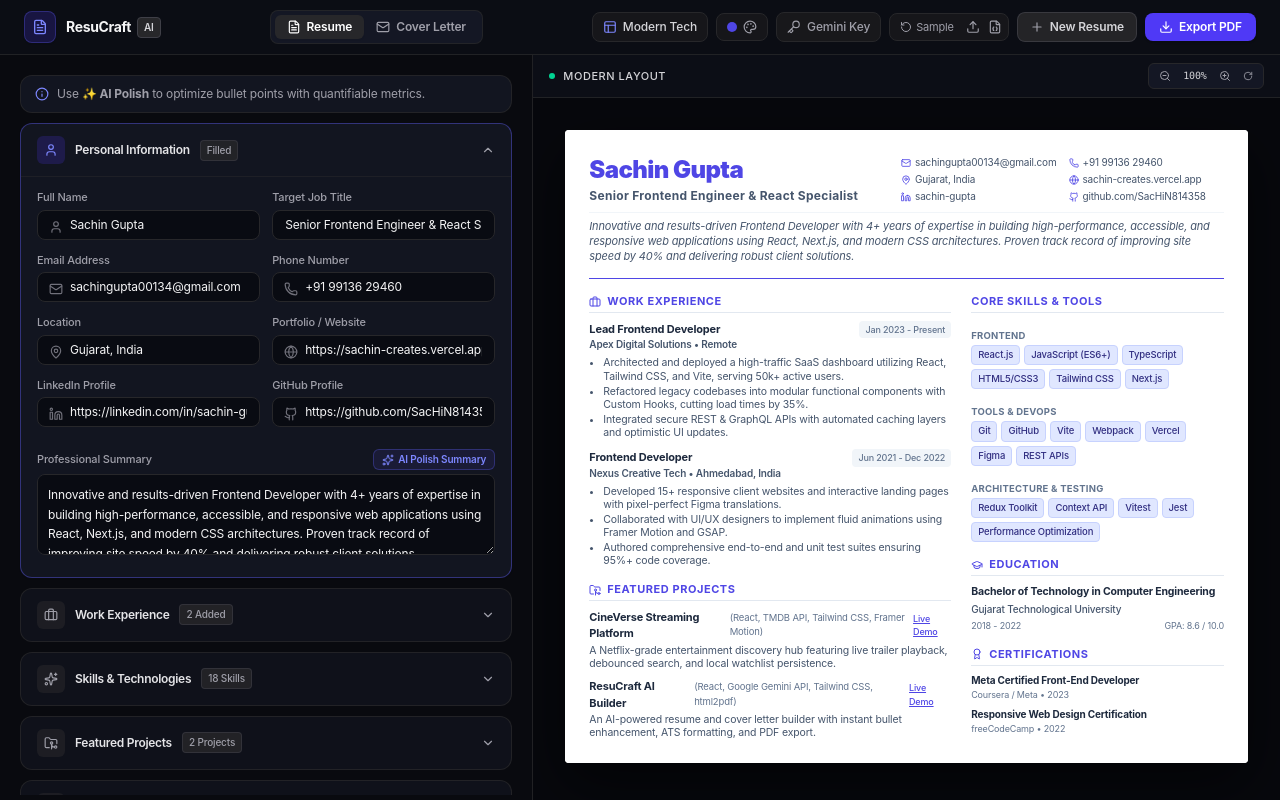
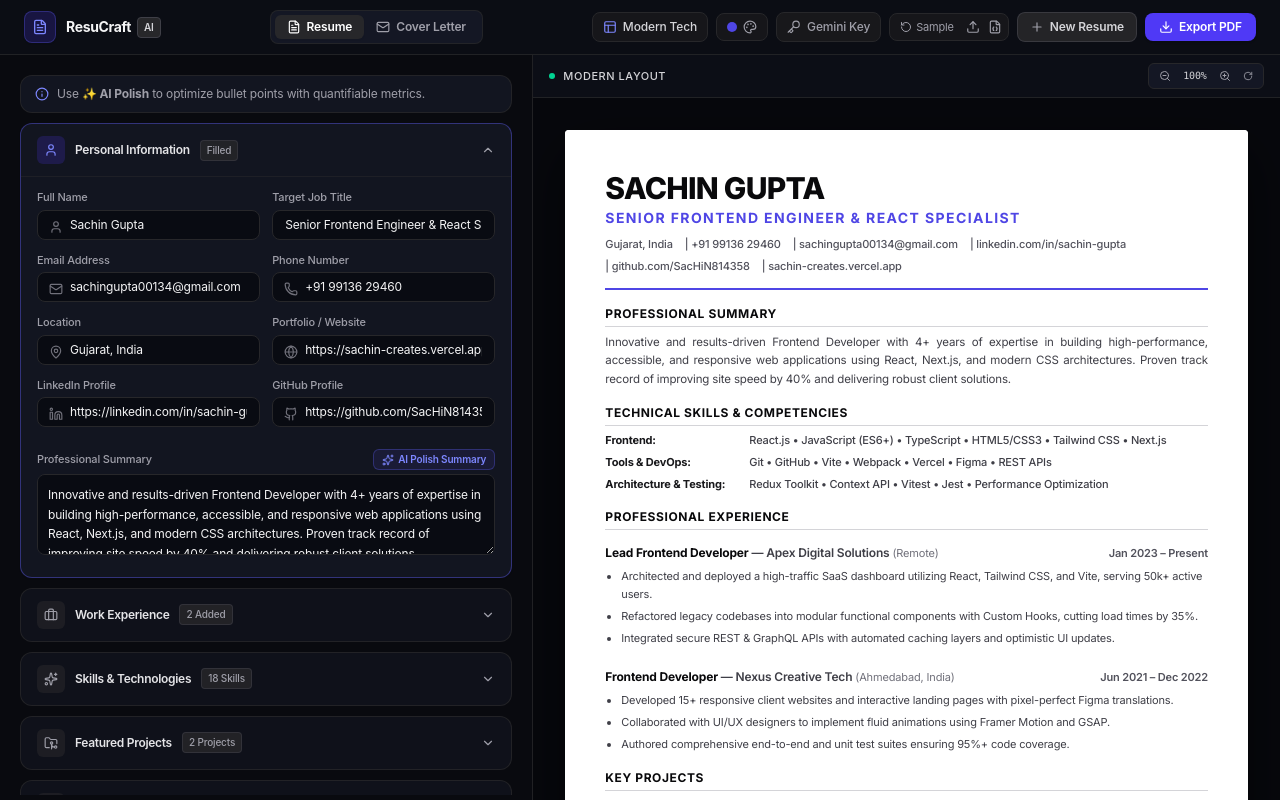
Before and after one commit to SacHiN814358/ai-resume-builder, a React (Vite) app: page / in a window 1280 px wide. Shown: the top 800 px of the page. Built offline with nearby package versions, Linux system fonts and the light colour scheme.

Commit message:
Redesign to clean standard single-column ATS resume layout with natural whitespace and remove artificial outer borders

```diff
--- a/src/templates/ModernTemplate.jsx
+++ b/src/templates/ModernTemplate.jsx
@@ -6,95 +6,84 @@
   const { personalInfo, experiences, education, skills, projects, certifications } = data;
 
   return (
-    <div className="w-full bg-white text-slate-800 p-6 flex flex-col font-sans leading-normal text-left selection:bg-indigo-100 print-page" style={{ color: '#1e293b' }}>
+    <div className="w-full bg-white text-zinc-900 p-10 font-sans leading-relaxed text-left selection:bg-indigo-100 print-page" style={{ color: '#111827', fontFamily: 'Inter, system-ui, -apple-system, sans-serif' }}>
 
-      {/* Header Banner */}
-      <div className="resume-header-section border-b pb-3.5 mb-3.5" style={{ borderColor: theme.primary }}>
-        <div className="flex flex-col md:flex-row md:items-end justify-between gap-3">
-          <div>
-            <h1 className="text-2xl font-black tracking-tight mb-0.5" style={{ color: theme.primary }}>
+      {/* 1. Clean Top Header */}
+      <div className="resume-header-section pb-3 mb-4 border-b-2" style={{ borderColor: theme.primary }}>
+        <h1 className="text-2xl sm:text-3xl font-extrabold uppercase tracking-tight text-zinc-950 mb-0.5">
           {personalInfo.fullName || 'Your Full Name'}
         </h1>
-            <p className="text-xs font-bold tracking-wide text-slate-600">
+        <p className="text-xs sm:text-sm font-bold uppercase tracking-widest mb-2" style={{ color: theme.primary }}>
           {personalInfo.jobTitle || 'Target Job Title'}
         </p>
-          </div>
 
-          {/* Contact Details Grid */}
-          <div className="grid grid-cols-2 gap-x-3 gap-y-0.5 text-[10px] text-slate-600">
-            {personalInfo.email && (
-              <div className="flex items-center gap-1">
-                <Mail className="w-2.5 h-2.5 shrink-0" style={{ color: theme.primary }} />
-                <span className="truncate">{personalInfo.email}</span>
-              </div>
+        {/* One-Line Clean Contact Bar */}
+        <div className="flex flex-wrap items-center gap-x-3 gap-y-1 text-[11px] text-zinc-600 font-medium">
+          {personalInfo.location && <span>{personalInfo.location}</span>}
+          {personalInfo.phone && <span>| {personalInfo.phone}</span>}
+          {personalInfo.email && <span>| {personalInfo.email}</span>}
+          {personalInfo.linkedin && (
+            <span>| {personalInfo.linkedin.replace(/^https?:\/\/(www\.)?/, '')}</span>
           )}
-            {personalInfo.phone && (
-              <div className="flex items-center gap-1">
-                <Phone className="w-2.5 h-2.5 shrink-0" style={{ color: theme.primary }} />
-                <span>{personalInfo.phone}</span>
-              </div>
-            )}
-            {personalInfo.location && (
-              <div className="flex items-center gap-1">
-                <MapPin className="w-2.5 h-2.5 shrink-0" style={{ color: theme.primary }} />
-                <span>{personalInfo.location}</span>
-              </div>
+          {personalInfo.github && (
+            <span>| {personalInfo.github.replace(/^https?:\/\/(www\.)?/, '')}</span>
           )}
           {personalInfo.website && (
-              <div className="flex items-center gap-1">
-                <Globe className="w-2.5 h-2.5 shrink-0" style={{ color: theme.primary }} />
-                <span className="truncate">{personalInfo.website.replace(/^https?:\/\//, '')}</span>
-              </div>
-            )}
-            {personalInfo.linkedin && (
-              <div className="flex items-center gap-1">
-                <LinkedinIcon className="w-2.5 h-2.5 shrink-0" style={{ color: theme.primary }} />
-                <span className="truncate">{personalInfo.linkedin.replace(/^https?:\/\/(www\.)?linkedin\.com\/in\//, '')}</span>
-              </div>
-            )}
-            {personalInfo.github && (
-              <div className="flex items-center gap-1">
-                <GithubIcon className="w-2.5 h-2.5 shrink-0" style={{ color: theme.primary }} />
-                <span className="truncate">{personalInfo.github.replace(/^https?:\/\//, '')}</span>
-              </div>
+            <span>| {personalInfo.website.replace(/^https?:\/\/(www\.)?/, '')}</span>
           )}
         </div>
       </div>
 
-        {/* Summary */}
+      {/* 2. Professional Summary */}
       {personalInfo.summary && (
-          <p className="mt-2 text-[11px] text-slate-600 leading-snug border-t border-slate-100 pt-1.5 italic">
+        <div className="mb-4">
+          <h2 className="text-xs font-bold uppercase tracking-wider text-zinc-950 pb-1 mb-1.5 border-b border-zinc-300">
+            Professional Summary
+          </h2>
+          <p className="text-[11.5px] text-zinc-700 leading-relaxed text-justify">
             {personalInfo.summary}
           </p>
+        </div>
       )}
+
+      {/* 3. Core Competencies / Technical Skills */}
+      {skills && skills.length > 0 && (
+        <div className="mb-4">
+          <h2 className="text-xs font-bold uppercase tracking-wider text-zinc-950 pb-1 mb-1.5 border-b border-zinc-300">
+            Technical Skills & Competencies
+          </h2>
+          <div className="space-y-1 text-[11px]">
+            {skills.map((cat, idx) => (
+              <div key={idx} className="flex items-baseline">
+                <span className="font-bold text-zinc-900 w-36 shrink-0">{cat.category}:</span>
+                <span className="text-zinc-700 font-medium">{cat.items && cat.items.join(' • ')}</span>
               </div>
+            ))}
+          </div>
+        </div>
+      )}
 
-      {/* Main Two-Column Layout */}
-      <div className="grid grid-cols-12 gap-5">
-
-        {/* Left / Main Column (7 cols): Experience & Projects */}
-        <div className="col-span-7 space-y-3.5">
-
-          {/* Work Experience */}
+      {/* 4. Professional Work Experience */}
       {experiences && experiences.length > 0 && (
-            <section>
-              <h2 className="text-[11px] font-bold uppercase tracking-wider flex items-center gap-1.5 pb-0.5 mb-2 border-b border-slate-200" style={{ color: theme.primary }}>
-                <Briefcase className="w-3 h-3" /> Work Experience
+        <div className="mb-4">
+          <h2 className="text-xs font-bold uppercase tracking-wider text-zinc-950 pb-1 mb-2 border-b border-zinc-300">
+            Professional Experience
           </h2>
-              <div className="space-y-2.5">
+          <div className="space-y-3.5">
             {experiences.map(exp => (
-                  <div key={exp.id} className="space-y-0.5">
-                    <div className="flex items-start justify-between">
+              <div key={exp.id} className="space-y-1">
+                <div className="flex items-baseline justify-between">
                   <div>
-                        <h3 className="text-[11px] font-bold text-slate-800">{exp.position}</h3>
-                        <p className="text-[10px] font-semibold text-slate-600">{exp.company} {exp.location ? `• ${exp.location}` : ''}</p>
+                    <span className="text-xs font-bold text-zinc-950">{exp.position}</span>
+                    <span className="text-xs font-semibold text-zinc-700"> — {exp.company}</span>
+                    {exp.location && <span className="text-[11px] text-zinc-500"> ({exp.location})</span>}
                   </div>
-                      <span className="text-[9px] font-medium text-slate-500 bg-slate-100 px-1.5 py-0.5 rounded">
-                        {exp.startDate} - {exp.endDate || (exp.current ? 'Present' : '')}
+                  <span className="text-[11px] font-semibold text-zinc-600">
+                    {exp.startDate} – {exp.endDate || (exp.current ? 'Present' : '')}
                   </span>
                 </div>
                 {exp.bullets && exp.bullets.length > 0 && (
-                      <ul className="list-disc list-outside ml-3.5 space-y-0.5 text-[10.5px] text-slate-600 leading-tight pt-0.5">
+                  <ul className="list-disc list-outside ml-4 space-y-1 text-[11px] text-zinc-700 leading-relaxed">
                     {exp.bullets.filter(b => b.trim()).map((b, bIdx) => (
                       <li key={bIdx}>{b}</li>
                     ))}
@@ -103,114 +92,76 @@
               </div>
             ))}
           </div>
-            </section>
+        </div>
       )}
 
-          {/* Key Projects */}
+      {/* 5. Featured Projects */}
       {projects && projects.length > 0 && (
-            <section>
-              <h2 className="text-[11px] font-bold uppercase tracking-wider flex items-center gap-1.5 pb-0.5 mb-2 border-b border-slate-200" style={{ color: theme.primary }}>
-                <FolderGit2 className="w-3 h-3" /> Featured Projects
+        <div className="mb-4">
+          <h2 className="text-xs font-bold uppercase tracking-wider text-zinc-950 pb-1 mb-2 border-b border-zinc-300">
+            Key Projects
           </h2>
-              <div className="space-y-2">
+          <div className="space-y-2.5">
             {projects.map(proj => (
               <div key={proj.id} className="space-y-0.5">
-                    <div className="flex items-center justify-between">
-                      <h3 className="text-[11px] font-bold text-slate-800 flex items-center gap-1">
-                        {proj.name}
-                        {proj.tech && <span className="text-[9.5px] font-normal text-slate-500">({proj.tech})</span>}
-                      </h3>
+                <div className="flex items-baseline justify-between">
+                  <div>
+                    <span className="text-xs font-bold text-zinc-950">{proj.name}</span>
+                    {proj.tech && <span className="text-[11px] font-medium text-zinc-600"> | {proj.tech}</span>}
+                  </div>
                   {proj.link && (
-                        <span className="text-[9px] font-medium underline" style={{ color: theme.primary }}>
-                          Live Demo
+                    <span className="text-[11px] font-medium text-indigo-600 underline">
+                      {proj.link.replace(/^https?:\/\/(www\.)?/, '')}
                     </span>
                   )}
                 </div>
                 {proj.description && (
-                      <p className="text-[10.5px] text-slate-600 leading-tight">{proj.description}</p>
+                  <p className="text-[11px] text-zinc-700 leading-relaxed">{proj.description}</p>
                 )}
               </div>
             ))}
           </div>
-            </section>
+        </div>
       )}
 
-        </div>
-
-        {/* Right Column / Sidebar (5 cols): Skills, Education, Certifications */}
-        <div className="col-span-5 space-y-3.5">
-
-          {/* Skills */}
-          {skills && skills.length > 0 && (
-            <section>
-              <h2 className="text-[11px] font-bold uppercase tracking-wider pb-0.5 mb-2 border-b border-slate-200" style={{ color: theme.primary }}>
-                Core Skills & Tools
+      {/* 6. Education & Certifications (2 Columns) */}
+      <div className="grid grid-cols-1 sm:grid-cols-2 gap-4">
+        {/* Education */}
+        {education && education.length > 0 && (
+          <div>
+            <h2 className="text-xs font-bold uppercase tracking-wider text-zinc-950 pb-1 mb-1.5 border-b border-zinc-300">
+              Education
             </h2>
-              <div className="space-y-2">
-                {skills.map((cat, idx) => (
-                  <div key={idx} className="space-y-0.5">
-                    <span className="text-[9.5px] font-bold text-slate-500 uppercase tracking-wide">{cat.category}</span>
-                    <div className="flex flex-wrap gap-1">
-                      {cat.items && cat.items.map((item, iIdx) => (
-                        <span
-                          key={iIdx}
-                          className="text-[9.5px] font-medium px-1.5 py-0.5 rounded border"
-                          style={{
-                            backgroundColor: theme.secondary,
-                            borderColor: theme.border,
-                            color: theme.text
-                          }}
-                        >
-                          {item}
-                        </span>
-                      ))}
+            <div className="space-y-1.5">
+              {education.map(edu => (
+                <div key={edu.id} className="text-xs">
+                  <div className="font-bold text-zinc-900">{edu.degree}</div>
+                  <div className="text-[11px] text-zinc-600 font-medium">{edu.institution} {edu.location ? `• ${edu.location}` : ''}</div>
+                  <div className="text-[10px] text-zinc-500">
+                    {edu.startDate ? `${edu.startDate} – ${edu.endDate}` : edu.endDate} {edu.gpa ? `| GPA: ${edu.gpa}` : ''}
                   </div>
                 </div>
               ))}
             </div>
-            </section>
-          )}
-
-          {/* Education */}
-          {education && education.length > 0 && (
-            <section>
-              <h2 className="text-[11px] font-bold uppercase tracking-wider flex items-center gap-1.5 pb-0.5 mb-2 border-b border-slate-200" style={{ color: theme.primary }}>
-                <GraduationCap className="w-3 h-3" /> Education
-              </h2>
-              <div className="space-y-1.5">
-                {education.map(edu => (
-                  <div key={edu.id} className="space-y-0.5">
-                    <h3 className="text-[10.5px] font-bold text-slate-800">{edu.degree}</h3>
-                    <p className="text-[10px] text-slate-600 font-medium">{edu.institution}</p>
-                    <div className="flex items-center justify-between text-[9px] text-slate-500">
-                      <span>{edu.startDate ? `${edu.startDate} - ${edu.endDate}` : edu.endDate}</span>
-                      {edu.gpa && <span>GPA: {edu.gpa}</span>}
           </div>
-                  </div>
-                ))}
-              </div>
-            </section>
         )}
 
         {/* Certifications */}
         {certifications && certifications.length > 0 && (
-            <section>
-              <h2 className="text-[11px] font-bold uppercase tracking-wider flex items-center gap-1.5 pb-0.5 mb-2 border-b border-slate-200" style={{ color: theme.primary }}>
-                <Award className="w-3 h-3" /> Certifications
+          <div>
+            <h2 className="text-xs font-bold uppercase tracking-wider text-zinc-950 pb-1 mb-1.5 border-b border-zinc-300">
+              Certifications & Honors
             </h2>
             <div className="space-y-1.5">
               {certifications.map(cert => (
-                  <div key={cert.id} className="text-[10px] space-y-0.5">
-                    <p className="font-bold text-slate-800 leading-tight">{cert.name}</p>
-                    <p className="text-[9px] text-slate-500">{cert.issuer} {cert.date ? `• ${cert.date}` : ''}</p>
+                <div key={cert.id} className="text-xs">
+                  <span className="font-bold text-zinc-900">{cert.name}</span>
+                  <span className="text-[11px] text-zinc-600"> — {cert.issuer} {cert.date ? `(${cert.date})` : ''}</span>
                 </div>
               ))}
             </div>
-            </section>
+          </div>
         )}
-
-        </div>
-
       </div>
 
     </div>
--- a/src/utils/pdfExport.js
+++ b/src/utils/pdfExport.js
@@ -1,23 +1,28 @@
 import confetti from 'canvas-confetti';
-import html2pdf from 'html2pdf.js';
+import html2pdfModule from 'html2pdf.js';
 
 export async function exportToPdf({ elementId = 'resume-export-container', filename = 'Resume.pdf' }) {
   const sourceElement = document.getElementById(elementId);
   if (!sourceElement) {
     console.error('Export element not found:', elementId);
+    window.print();
     return;
   }
 
-  // Create an off-screen clone with exact A4 dimensions and NO CSS transforms (scale)
+  const cleanFilename = filename.endsWith('.pdf') ? filename : `${filename}.pdf`;
+
+  // Create an isolated clean clone with exact A4 dimensions and NO borders/transforms
   const clone = sourceElement.cloneNode(true);
-  clone.style.width = '794px'; // Exact A4 width at 96 DPI
-  clone.style.minHeight = '1123px';
+  clone.style.width = '794px'; // 210mm at 96 DPI
+  clone.style.minHeight = '1120px';
   clone.style.margin = '0';
-  clone.style.padding = '0';
+  clone.style.padding = '36px 44px';
+  clone.style.border = 'none';
+  clone.style.outline = 'none';
+  clone.style.boxShadow = 'none';
   clone.style.transform = 'none';
-  clone.style.boxShadow = 'none';
   clone.style.background = '#ffffff';
-  clone.style.color = '#000000';
+  clone.style.color = '#111827';
   clone.style.position = 'fixed';
   clone.style.top = '-99999px';
   clone.style.left = '-99999px';
@@ -25,10 +30,8 @@
 
   document.body.appendChild(clone);
 
-  const cleanFilename = filename.endsWith('.pdf') ? filename : `${filename}.pdf`;
-
   const opt = {
-    margin: [6, 6, 6, 6], // Clean 6mm margins
+    margin: [8, 8, 8, 8],
     filename: cleanFilename,
     image: { type: 'jpeg', quality: 0.98 },
     html2canvas: {
@@ -44,7 +47,11 @@
   };
 
   try {
-    await html2pdf().set(opt).from(clone).save();
+    const fn = typeof html2pdfModule === 'function' ? html2pdfModule : (html2pdfModule?.default || window.html2pdf);
+    if (!fn) {
+      throw new Error('html2pdf library could not be resolved');
+    }
+    await fn().set(opt).from(clone).save();
 
     // Trigger celebration confetti
     confetti({
@@ -53,8 +60,7 @@
       origin: { y: 0.7 }
     });
   } catch (error) {
-    console.error('PDF Generation error:', error);
-    // Fallback print only if html2pdf fails
+    console.warn('Direct PDF export error, opening clean print dialog:', error);
     window.print();
   } finally {
     if (document.body.contains(clone)) {
```
Lines whose indentation alone changed are shown as unchanged.
